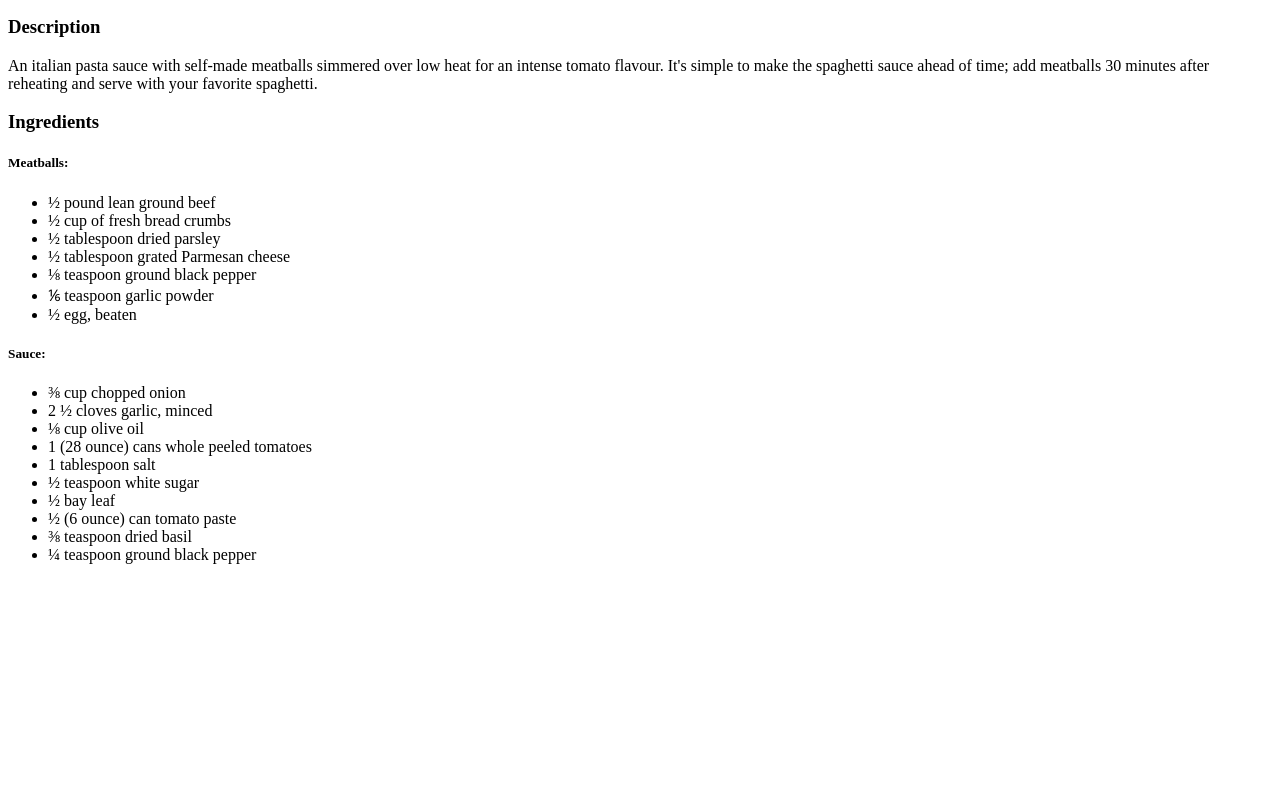
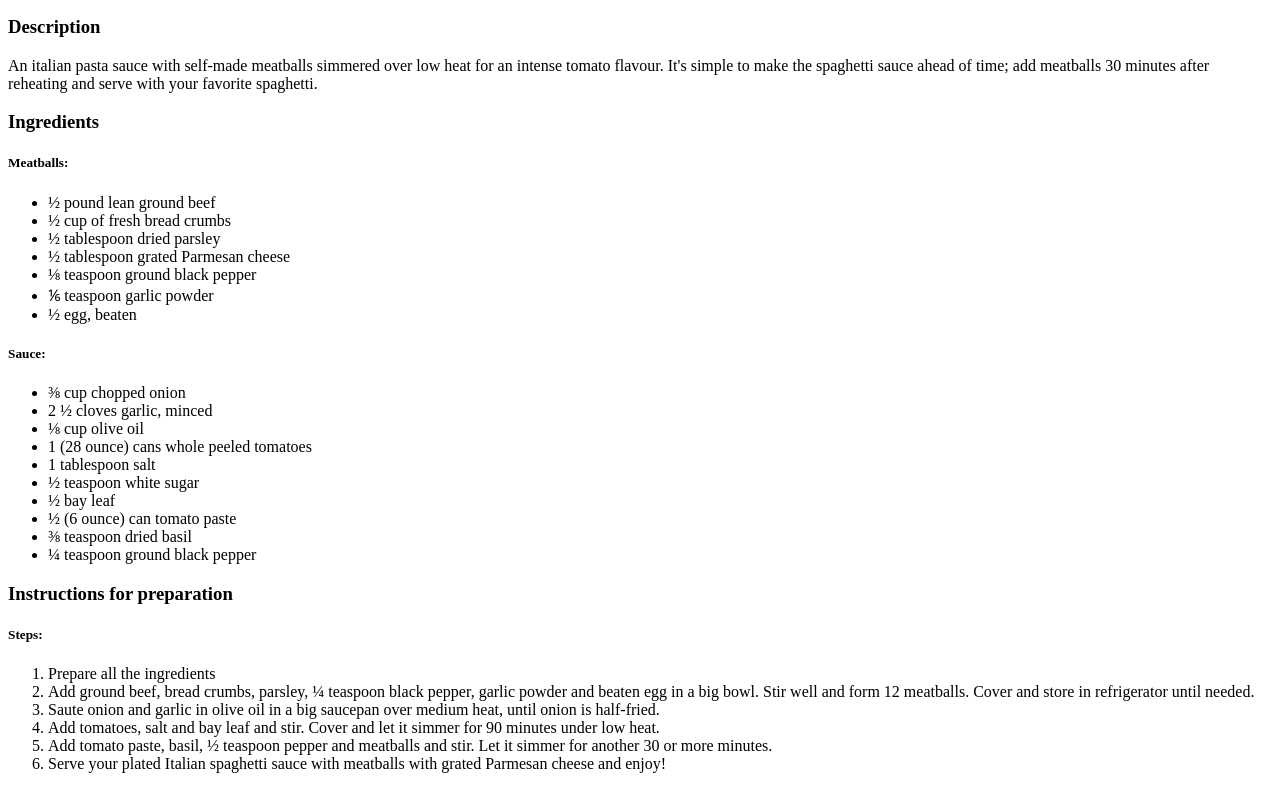
Before and after one commit to malvin149/odin-recipes, a plain HTML site: page recipes/spaghetti.html in a window 1280 px wide. Shown: the part 465-1254 px from the top of the page. Before the commit the page ends 1045 px from the top, so only its background shows below. Drawn offline with Linux system fonts and the light colour scheme.

Commit message:
Add ingredients and cooking instructions to spaghetti recipe
Organize recipe content with meatballs/sauce
ingredients sections and step-by-step preparation
instructions using sematic HTML lists.

```diff
--- a/recipes/spaghetti.html
+++ b/recipes/spaghetti.html
@@ -41,5 +41,15 @@
                 <li>&frac38; teaspoon dried basil</li>
                 <li>&frac14; teaspoon ground black pepper</li>
             </ul>
+    <h3>Instructions for preparation</h3>
+        <h5>Steps:</h5>
+            <ol>
+                <li>Prepare all the ingredients</li>
+                <li>Add ground beef, bread crumbs, parsley, &frac14; teaspoon black pepper, garlic powder and beaten egg in a big bowl. Stir well and form 12 meatballs. Cover and store in refrigerator until needed.</li>
+                <li>Saute onion and garlic in olive oil in a big saucepan over medium heat, until onion is half-fried.</li>
+                <li>Add tomatoes, salt and bay leaf and stir. Cover and let it simmer for 90 minutes under low heat.</li>
+                <li>Add tomato paste, basil, &frac12; teaspoon pepper and meatballs and stir. Let it simmer for another 30 or more minutes.</li>
+                <li>Serve your plated Italian spaghetti sauce with meatballs with grated Parmesan cheese and enjoy!</li>
+            </ol>
 </body>
 </html>
```
